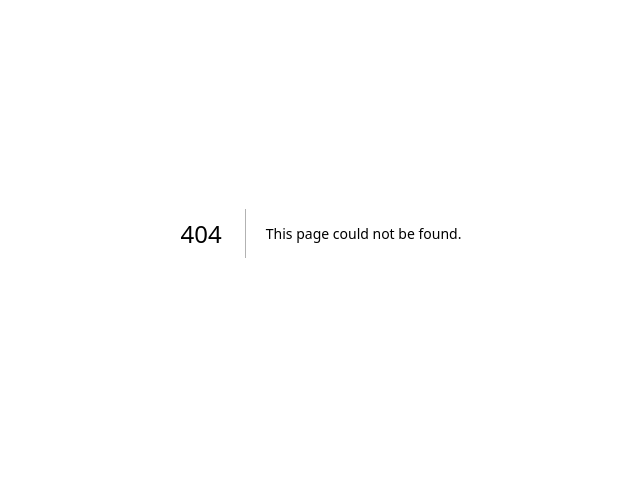
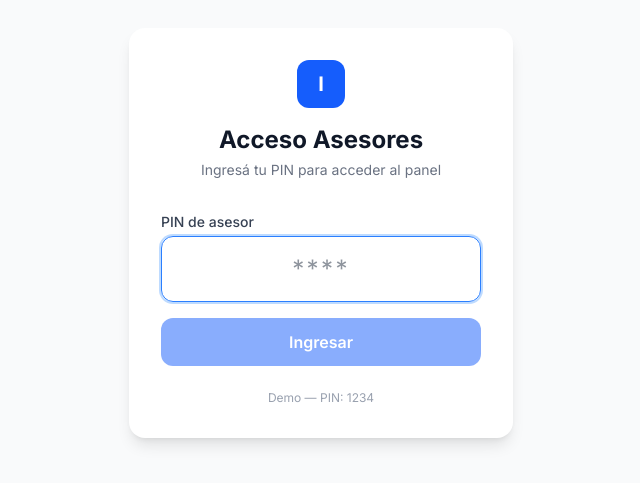
Before and after one commit to sebassss-AM/Robo-Advisory_Automatizacion_Estrategias--Inversion, a Next.js app in the folder frontend/: page /login in a window 1280 px wide. Before the commit this address had no page. Shown: the part 167-650 px from the top of the page, without its empty margins (319-959 px from the left). Built offline with nearby package versions, Linux system fonts and the light colour scheme.

Commit message:
Add advisor login page (PIN: 1234), protect /asesor route

```diff
--- a/frontend/app/asesor/page.tsx
+++ b/frontend/app/asesor/page.tsx
@@ -1,7 +1,9 @@
 "use client"
 
 import { useEffect, useState } from "react"
+import { useRouter } from "next/navigation"
 import { api, type HistoryItem } from "@/services/api-client"
+import { isAuthenticated, logout } from "@/services/auth"
 
 const actionBadge: Record<string, string> = {
   aprobado: "bg-green-100 text-green-700",
@@ -10,16 +12,31 @@ const actionBadge: Record<string, string> = {
 }
 
 export default function AsesorPage() {
+  const router = useRouter()
   const [history, setHistory] = useState<HistoryItem[]>([])
   const [loading, setLoading] = useState(true)
+  const [checking, setChecking] = useState(true)
 
   useEffect(() => {
+    if (!isAuthenticated()) {
+      router.replace("/login")
+      return
+    }
+    setChecking(false)
+
     api
       .getHistory()
       .then(setHistory)
       .catch(console.error)
       .finally(() => setLoading(false))
-  }, [])
+  }, [router])
+
+  const handleLogout = () => {
+    logout()
+    router.push("/login")
+  }
+
+  if (checking) return null
 
   return (
     <div className="min-h-screen bg-white">
@@ -38,6 +55,12 @@ export default function AsesorPage() {
             >
               Inicio
             </a>
+            <button
+              onClick={handleLogout}
+              className="rounded-lg px-4 py-2 text-sm font-medium text-red-600 hover:bg-red-50"
+            >
+              Cerrar sesión
+            </button>
           </nav>
         </div>
       </header>
--- a/frontend/app/cuestionario/page.tsx
+++ b/frontend/app/cuestionario/page.tsx
@@ -15,6 +15,9 @@ export default function CuestionarioPage() {
     <div className="min-h-screen bg-white">
       <header className="border-b">
         <div className="mx-auto flex max-w-3xl items-center justify-between px-6 py-4">
+          <a href="/login" className="text-sm font-medium text-gray-600 hover:text-gray-900">
+            Acceso Asesores
+          </a>
           <a href="/" className="flex items-center gap-2">
             <div className="flex h-7 w-7 items-center justify-center rounded-lg bg-blue-600 text-xs font-bold text-white">
               I
--- /dev/null
+++ b/frontend/app/login/page.tsx
@@ -0,0 +1,75 @@
+"use client"
+
+import { useState } from "react"
+import { useRouter } from "next/navigation"
+import { login } from "@/services/auth"
+
+export default function LoginPage() {
+  const router = useRouter()
+  const [pin, setPin] = useState("")
+  const [error, setError] = useState("")
+
+  const handleSubmit = (e: React.FormEvent) => {
+    e.preventDefault()
+    setError("")
+
+    if (login(pin)) {
+      router.push("/asesor")
+    } else {
+      setError("PIN incorrecto")
+    }
+  }
+
+  return (
+    <div className="flex min-h-screen items-center justify-center bg-gray-50">
+      <div className="w-full max-w-sm rounded-2xl bg-white p-8 shadow-lg">
+        <div className="mb-8 text-center">
+          <div className="mx-auto flex h-12 w-12 items-center justify-center rounded-xl bg-blue-600 text-xl font-bold text-white">
+            I
+          </div>
+          <h1 className="mt-4 text-2xl font-bold text-gray-900">
+            Acceso Asesores
+          </h1>
+          <p className="mt-1 text-sm text-gray-500">
+            Ingresá tu PIN para acceder al panel
+          </p>
+        </div>
+
+        <form onSubmit={handleSubmit} className="space-y-4">
+          <div>
+            <label className="block text-sm font-medium text-gray-700">
+              PIN de asesor
+            </label>
+            <input
+              type="password"
+              value={pin}
+              onChange={(e) => setPin(e.target.value)}
+              className="mt-1 w-full rounded-xl border border-gray-300 p-4 text-center text-2xl tracking-widest outline-none transition focus:border-blue-500 focus:ring-2 focus:ring-blue-200"
+              placeholder="****"
+              maxLength={4}
+              autoFocus
+            />
+          </div>
+
+          {error && (
+            <div className="rounded-lg bg-red-50 p-3 text-center text-sm text-red-700">
+              {error}
+            </div>
+          )}
+
+          <button
+            type="submit"
+            disabled={pin.length !== 4}
+            className="w-full rounded-xl bg-blue-600 py-3 font-semibold text-white transition hover:bg-blue-700 disabled:opacity-50"
+          >
+            Ingresar
+          </button>
+        </form>
+
+        <p className="mt-6 text-center text-xs text-gray-400">
+          Demo — PIN: 1234
+        </p>
+      </div>
+    </div>
+  )
+}
--- a/frontend/app/page.tsx
+++ b/frontend/app/page.tsx
@@ -10,7 +10,7 @@ export default function Home() {
             <span className="text-lg font-bold text-gray-900">InversIA</span>
           </div>
           <nav className="flex items-center gap-6">
-            <a href="/asesor" className="text-sm font-medium text-gray-600 hover:text-gray-900">
+            <a href="/login" className="text-sm font-medium text-gray-600 hover:text-gray-900">
               Acceso Asesores
             </a>
             <a
--- /dev/null
+++ b/frontend/services/auth.ts
@@ -0,0 +1,18 @@
+const AUTH_KEY = "inversia_advisor_auth"
+
+export function isAuthenticated(): boolean {
+  if (typeof window === "undefined") return false
+  return localStorage.getItem(AUTH_KEY) === "true"
+}
+
+export function login(pin: string): boolean {
+  if (pin === "1234") {
+    localStorage.setItem(AUTH_KEY, "true")
+    return true
+  }
+  return false
+}
+
+export function logout(): void {
+  localStorage.removeItem(AUTH_KEY)
+}
```
